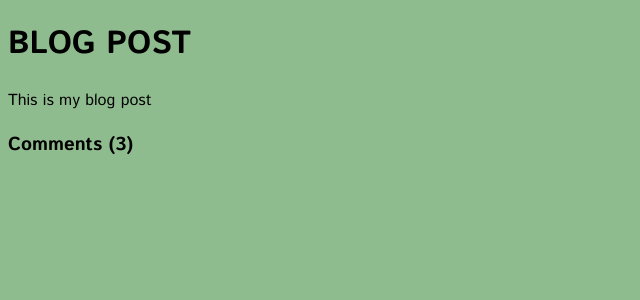
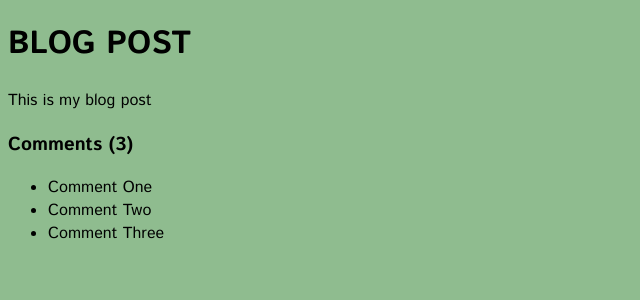
Before and after one commit to OybekKayumov/feedback-app, a React (Create React App) app: page / in a window 1280 px wide. Shown: the top 300 px of the page, without its empty margins (0-640 px from the left). Built offline with nearby package versions, Linux system fonts and the light colour scheme.

Commit message:
add ul and map

```diff
--- a/src/App.js
+++ b/src/App.js
@@ -15,6 +15,12 @@ function App() {
 
       <div className="comments">
         <h3>Comments ({ comments.length })</h3>
+        <ul>
+          { comments.map((comment, index) => (
+            <li>{comment.text}</li>
+          ))}
+
+        </ul>
       </div>
 
     </div>
```
